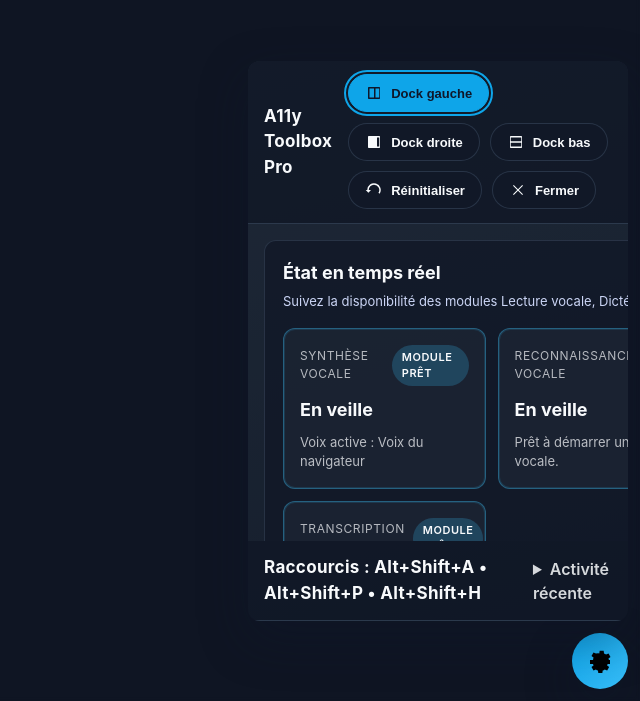
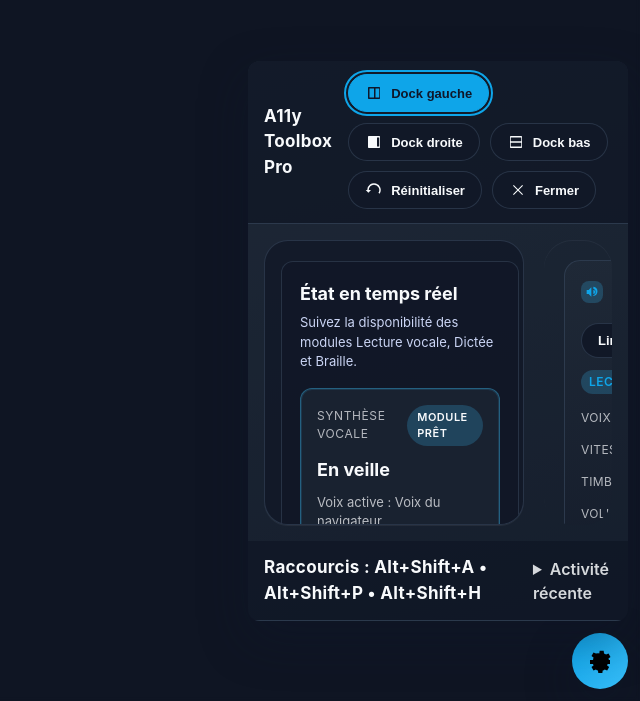
Before and after one commit to jeromelegousse/a11y-toolbox-pro, a PHP site: page / in a window 1280 px wide, after a click that opens the changed part. Shown: the part 898-1599 px from the top of the page, without its empty margins (640-1280 px from the left). Run offline with PHP 8.4, Linux system fonts and the light colour scheme.

Commit message:
Refactor panel layout with navigation shell

```diff
--- a/src/css/styles.css
+++ b/src/css/styles.css
@@ -203,12 +203,41 @@ body {
 }
 
 .a11ytb-body {
-  display: grid;
-  grid-template-rows: auto 1fr;
-  gap: 16px;
   padding: 16px;
   overflow: hidden;
   background: color-mix(in srgb, var(--a11ytb-surface-alt) 35%, transparent);
+}
+
+.a11ytb-shell {
+  display: grid;
+  grid-template-columns: minmax(240px, 260px) minmax(0, 1fr);
+  gap: 20px;
+  height: 100%;
+  min-height: 0;
+}
+
+.a11ytb-shell-nav {
+  display: grid;
+  gap: 20px;
+  padding: 20px 16px;
+  border-radius: 24px;
+  background: color-mix(in srgb, var(--a11ytb-surface) 78%, transparent);
+  border: 1px solid color-mix(in srgb, var(--a11ytb-border) 70%, transparent);
+  box-shadow: var(--a11ytb-shadow-subtle);
+  min-height: 0;
+  max-height: 100%;
+  overflow-y: auto;
+}
+
+.a11ytb-shell-main {
+  display: grid;
+  grid-template-rows: 1fr;
+  padding: 20px;
+  border-radius: 28px;
+  background: linear-gradient(180deg, color-mix(in srgb, var(--a11ytb-surface-elevated) 92%, transparent) 0%, color-mix(in srgb, var(--a11ytb-surface) 90%, transparent) 100%);
+  box-shadow: inset 0 1px 0 rgb(148 163 184 / 8%);
+  min-height: 0;
+  overflow: hidden;
 }
 
 .a11ytb-status-center {
@@ -302,19 +331,45 @@ body {
 }
 
 .a11ytb-view-toggle {
-  display: flex;
-  flex-wrap: wrap;
-  gap: 8px;
+  display: grid;
+  gap: 10px;
 }
 
 .a11ytb-chip--view {
-  font-size: 13px;
-  padding: 7px 16px;
+  width: 100%;
+  justify-content: flex-start;
+  font-size: 13px;
+  padding: 10px 16px;
+  gap: 12px;
+}
+
+.a11ytb-chip--view.is-active {
+  box-shadow: 0 0 0 1px color-mix(in srgb, var(--a11ytb-accent-strong) 55%, transparent);
+}
+
+.a11ytb-view-icon {
+  display: inline-flex;
+  width: 20px;
+  height: 20px;
+  flex: 0 0 auto;
+}
+
+.a11ytb-view-icon svg {
+  width: 100%;
+  height: 100%;
+  fill: currentcolor;
+}
+
+.a11ytb-view-label {
+  flex: 1 1 auto;
+  text-align: left;
 }
 
 .a11ytb-view-container {
   position: relative;
+  display: grid;
   min-height: 0;
+  height: 100%;
 }
 
 .a11ytb-view {
@@ -324,7 +379,7 @@ body {
 }
 
 .a11ytb-view--modules {
-  grid-template-rows: auto 1fr;
+  grid-template-rows: 1fr;
 }
 
 .a11ytb-view--options {
```
Also changed, not shown: other parts of src/css/styles.css (+38 -0 lines), src/ui.js (+49 -8 lines).
